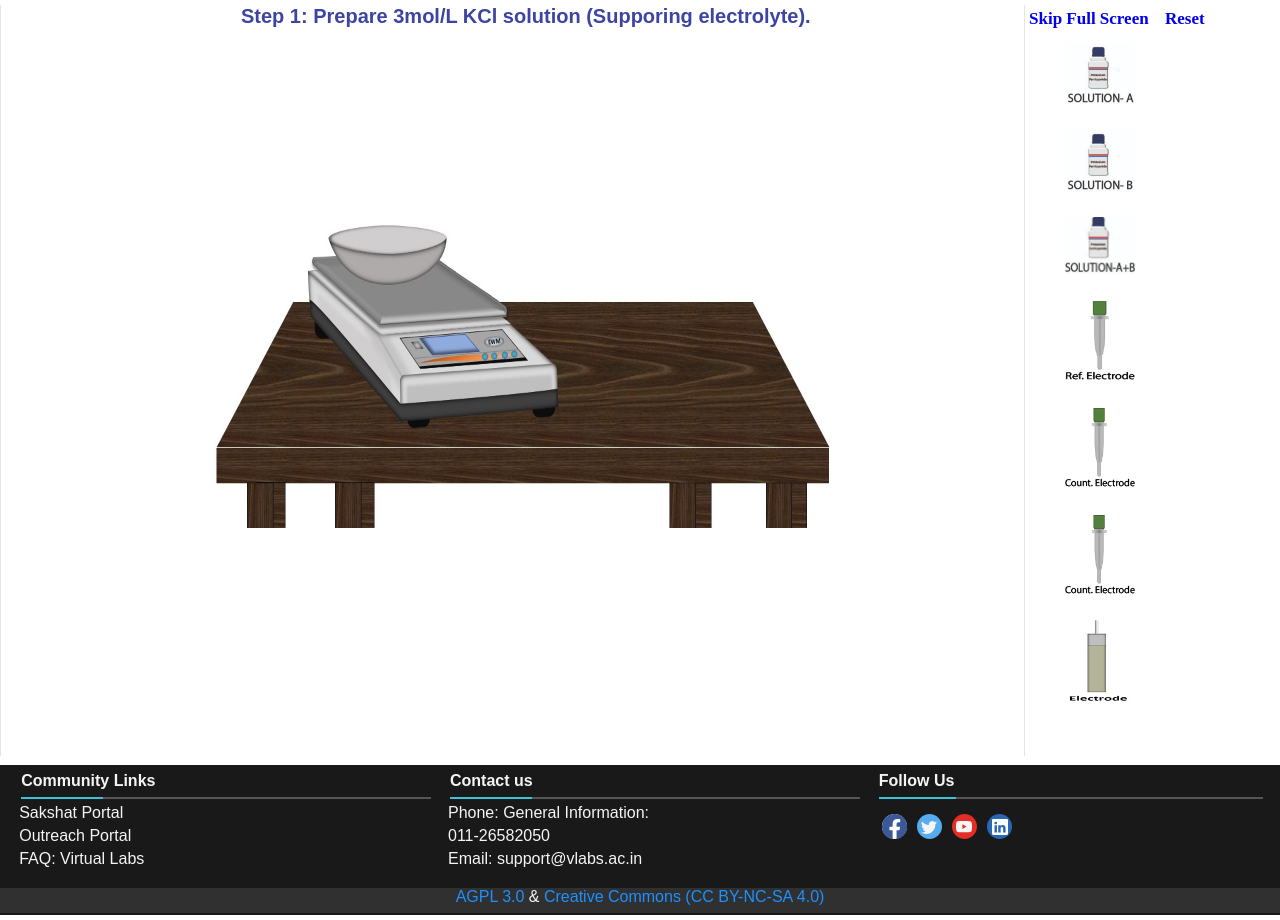
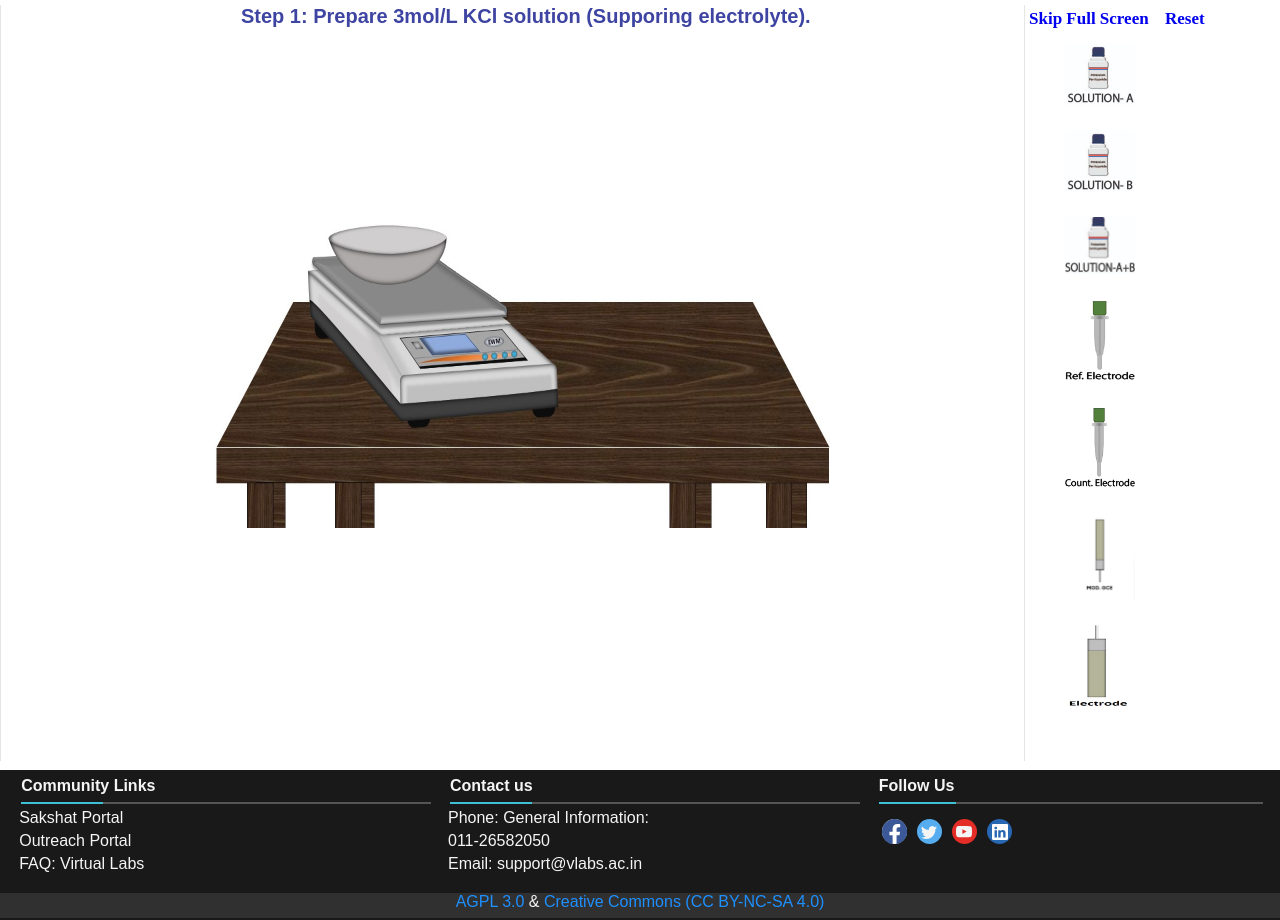
Before and after one commit to virtual-labs/exp-redox-analyte-study-dei, a plain HTML site: page experiment/simulation/index.html in a window 1280 px wide. Both pictures are taken after a click on the link "Maximize The Window". Shown: the top 920 px of the page. Drawn offline with Linux system fonts and the light colour scheme.

Commit message:
Update index.html

```diff
--- a/experiment/simulation/index.html
+++ b/experiment/simulation/index.html
@@ -952,7 +952,7 @@
 			<a href="javascript:void(0);" id="saltbridagen"><img src="images/IconA+B.jpg" ></a>
 			<a href="javascript:void(0);" id="rodn"><img src="images/referenceE.png"></a>
 			<a href="javascript:void(0);" id="rodn12"><img src="images/counterE.png"></a>
-			<a href="javascript:void(0);" id="rodn121"><img src="images/counterE.png"></a>
+			<a href="javascript:void(0);" id="rodn121"><img src="images/Mod_GCE.png"></a>
 
 			<a href="javascript:void(0);" id="voltametern"><img src="images/electrode-icon.png"></a>
 			<p class="inlink">
```
